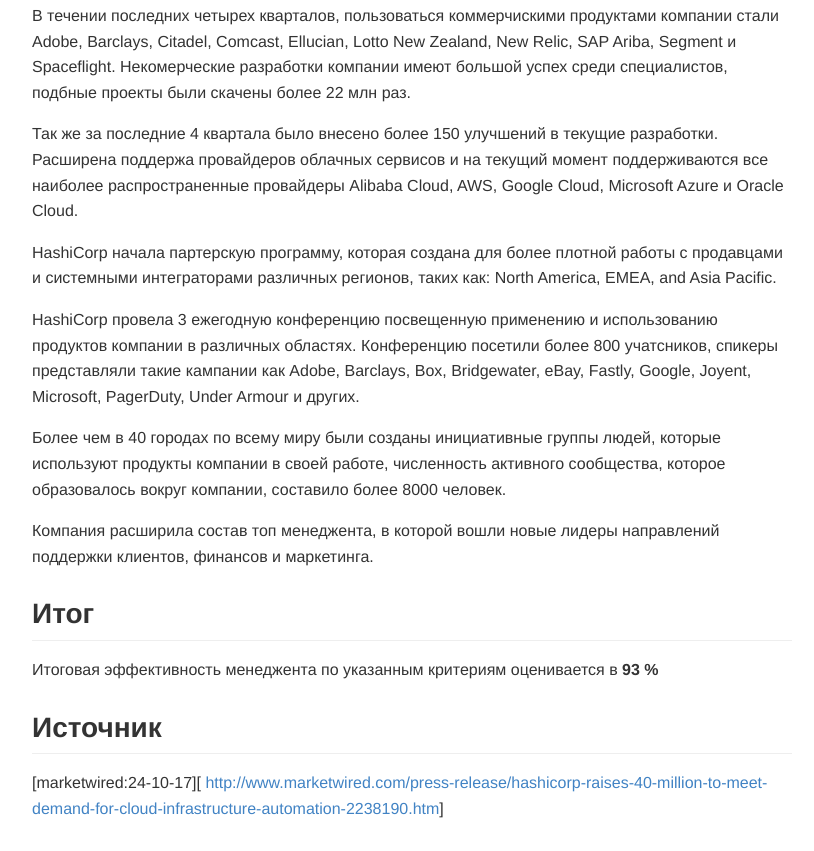
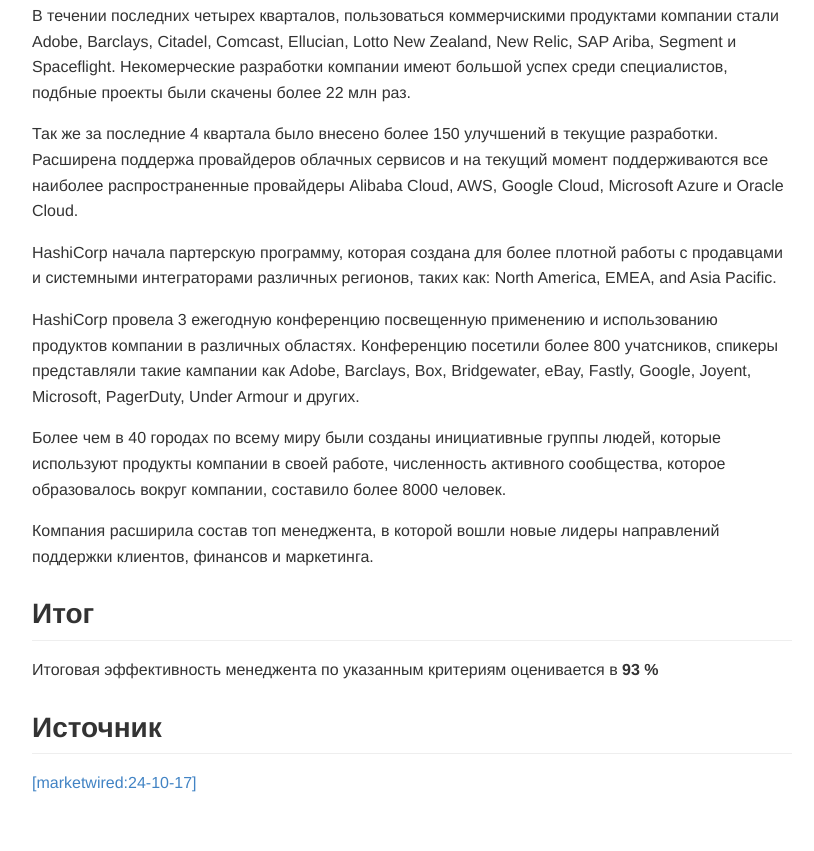
Before and after one commit to ubun22/Ubun1.github.io, a plain HTML site: page index.html in a window 1280 px wide. Shown: the part 2168-3019 px from the top of the page, without its empty margins (243-1057 px from the left). After the commit the page ends 2994 px from the top, so only its background shows below. Drawn offline with Linux system fonts and the light colour scheme.

Commit message:
fix link to source

```diff
--- a/index.html
+++ b/index.html
@@ -189,8 +189,8 @@
     </p>
     <h2 id="источник">
       <a class="header-link" href="#источник"></a>Источник</h2>
-    <p>[marketwired:24-10-17][
-      <a href="http://www.marketwired.com/press-release/hashicorp-raises-40-million-to-meet-demand-for-cloud-infrastructure-automation-2238190.htm">http://www.marketwired.com/press-release/hashicorp-raises-40-million-to-meet-demand-for-cloud-infrastructure-automation-2238190.htm</a>]</p>
+    <p>
+      <a href="http://www.marketwired.com/press-release/hashicorp-raises-40-million-to-meet-demand-for-cloud-infrastructure-automation-2238190.htm">[marketwired:24-10-17]</a></p>
   </article>
 </body>
 
```
